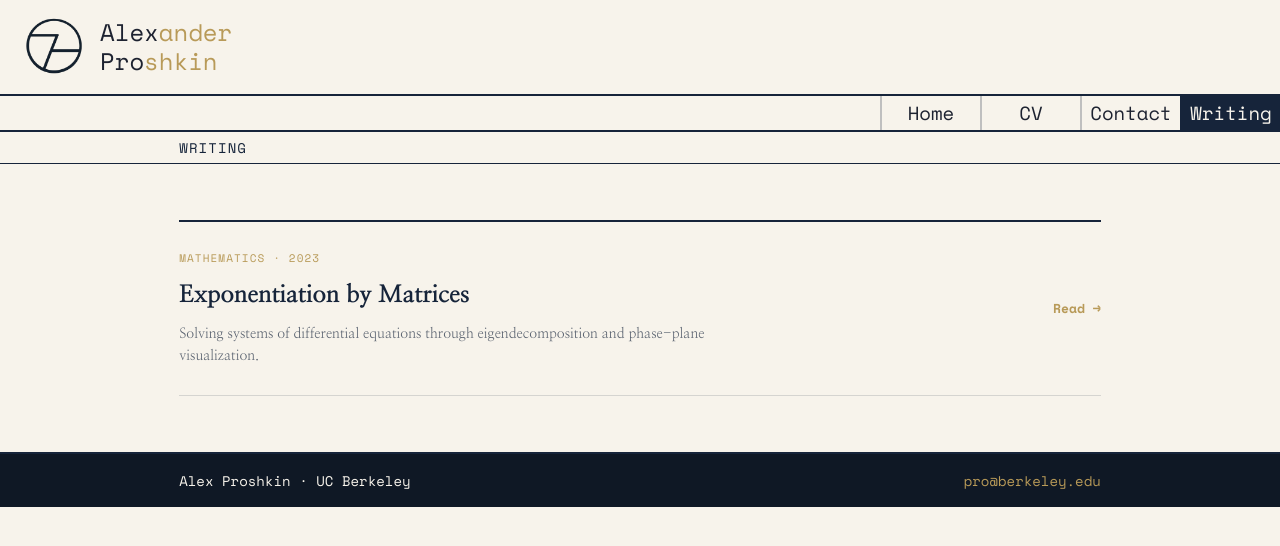
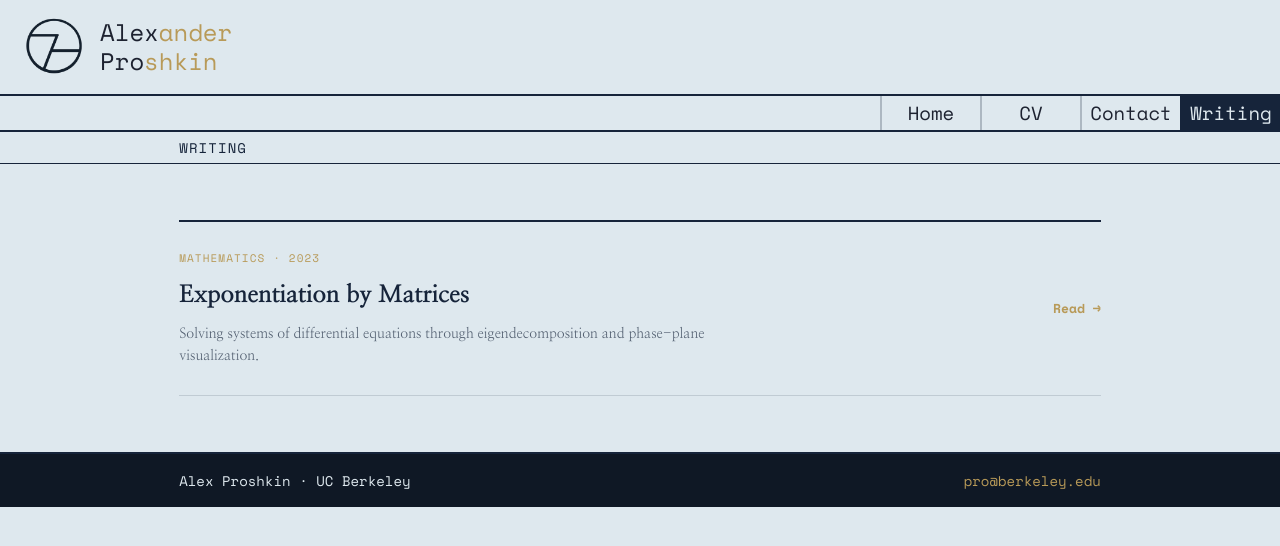
Before and after one commit to alex-prosh/alex-personal-website, a Next.js app: page /blog in a window 1280 px wide. Shown: the top 546 px of the page. Built offline with nearby package versions, Linux system fonts and the light colour scheme.

Commit message:
feat: change all backgrounds to #DEE8EE

```diff
--- a/app/blog/matrix-exponents/page.tsx
+++ b/app/blog/matrix-exponents/page.tsx
@@ -115,7 +115,7 @@ export default function MatrixExponentsPage() {
       </div>
 
       {/* The ODE */}
-      <div style={{ background: '#F3EFE4', borderTop: '1px solid rgba(22,36,58,0.12)', borderBottom: '1px solid rgba(22,36,58,0.12)', padding: '64px min(14%, 200px)' }}>
+      <div style={{ background: '#DEE8EE', borderTop: '1px solid rgba(22,36,58,0.12)', borderBottom: '1px solid rgba(22,36,58,0.12)', padding: '64px min(14%, 200px)' }}>
         <SectionLabel>The Problem</SectionLabel>
         <div style={{ display: 'grid', gridTemplateColumns: '1fr 1fr', gap: 64 }}>
           <div>
@@ -216,7 +216,7 @@ export default function MatrixExponentsPage() {
       </div>
 
       {/* Decomp steps figure */}
-      <div style={{ background: '#F3EFE4', borderTop: '1px solid rgba(22,36,58,0.12)', borderBottom: '1px solid rgba(22,36,58,0.12)', padding: '64px min(14%, 200px)' }}>
+      <div style={{ background: '#DEE8EE', borderTop: '1px solid rgba(22,36,58,0.12)', borderBottom: '1px solid rgba(22,36,58,0.12)', padding: '64px min(14%, 200px)' }}>
         <SectionLabel>Three-Step Computation</SectionLabel>
         <div style={{ marginBottom: 48 }}>
           <Fig
@@ -365,7 +365,7 @@ export default function MatrixExponentsPage() {
       </div>
 
       {/* Euler's Method */}
-      <div style={{ background: '#F3EFE4', borderTop: '1px solid rgba(22,36,58,0.12)', borderBottom: '1px solid rgba(22,36,58,0.12)', padding: '64px min(14%, 200px)' }}>
+      <div style={{ background: '#DEE8EE', borderTop: '1px solid rgba(22,36,58,0.12)', borderBottom: '1px solid rgba(22,36,58,0.12)', padding: '64px min(14%, 200px)' }}>
         <SectionLabel>{"Euler's Method"}</SectionLabel>
         <div style={{ display: 'grid', gridTemplateColumns: '1fr 1fr', gap: 64 }}>
           <div>
--- a/app/globals.css
+++ b/app/globals.css
@@ -3,7 +3,7 @@
 @tailwind utilities;
 
 :root {
-  --bg: #F7F3EB;
+  --bg: #DEE8EE;
   --black: #1D2230;
   --crimson: #16243A;
   --crimson-dark: #0F1825;
@@ -41,7 +41,7 @@ nav { width: 100%; }
   font-family: var(--font-mono), monospace;
   height: 96px;
   font-size: 24px;
-  background-color: #F7F3EB;
+  background-color: #DEE8EE;
   border-bottom: 2px solid var(--crimson);
   display: flex;
   align-items: center;
@@ -77,7 +77,7 @@ nav { width: 100%; }
 #div-lower {
   height: 36px;
   font-size: 19px;
-  background-color: #F7F3EB;
+  background-color: #DEE8EE;
   border-bottom: 2px solid var(--crimson);
   font-family: var(--font-mono), monospace;
   display: flex;
@@ -176,7 +176,7 @@ nav { width: 100%; }
   font-size: 14px;
   height: 32px;
   font-family: var(--font-mono), monospace;
-  background-color: #F7F3EB;
+  background-color: #DEE8EE;
   border-bottom: 1px solid var(--crimson);
   display: flex;
   align-items: center;
@@ -192,7 +192,7 @@ nav { width: 100%; }
 #bio-lower {
   font-size: 36px;
   width: 100%;
-  background-color: #F7F3EB;
+  background-color: #DEE8EE;
   border-bottom: 2px solid var(--crimson);
 }
 
@@ -211,7 +211,7 @@ nav { width: 100%; }
 
 /* ── Work / Cards ── */
 #work {
-  background-color: #F3EFE4;
+  background-color: #DEE8EE;
   background-image: url('/images/clouds.png');
   background-size: 100% auto;
   background-repeat: no-repeat;
@@ -250,7 +250,7 @@ nav { width: 100%; }
 .card .rule {
   width: 100%;
   height: 1px;
-  background-color: rgba(242, 239, 234, 0.3);
+  background-color: rgba(222, 232, 238, 0.3);
 }
 
 .card .type-container {
@@ -370,7 +370,7 @@ nav { width: 100%; }
   font-size: 14px;
   height: 32px;
   font-family: var(--font-mono), monospace;
-  background-color: #F7F3EB;
+  background-color: #DEE8EE;
   border-top: 2px solid var(--crimson);
   border-bottom: 1px solid var(--crimson);
   display: flex;
@@ -387,7 +387,7 @@ nav { width: 100%; }
 #contact-lower {
   font-size: 24px;
   width: 100%;
-  background-color: #F7F3EB;
+  background-color: #DEE8EE;
   border-bottom: 2px solid var(--crimson);
   padding: 12px 0;
 }
--- a/app/projects/drs-asset-tracker/page.tsx
+++ b/app/projects/drs-asset-tracker/page.tsx
@@ -62,7 +62,7 @@ export default function DRSPage() {
         />
         <div style={{ position: 'absolute', inset: 0, background: 'var(--img-gradient)', mixBlendMode: 'screen', pointerEvents: 'none' }} />
         <div style={{ position: 'absolute', inset: 0, background: 'linear-gradient(105deg, rgba(12,24,40,0.82) 0%, rgba(12,24,40,0.4) 55%, transparent 100%)' }} />
-        <div style={{ position: 'absolute', bottom: 44, left: 'min(14%, 200px)', color: '#F7F3EB', maxWidth: 520 }}>
+        <div style={{ position: 'absolute', bottom: 44, left: 'min(14%, 200px)', color: '#DEE8EE', maxWidth: 520 }}>
           <div style={{ fontFamily: 'var(--font-mono)', fontSize: 11, letterSpacing: '0.14em', textTransform: 'uppercase', opacity: 0.6, marginBottom: 14 }}>
             Systems Project · 2023
           </div>
@@ -114,7 +114,7 @@ export default function DRSPage() {
       </div>
 
       {/* ── Architecture Pipeline ── */}
-      <div style={{ borderTop: '1px solid rgba(22,36,58,0.15)', borderBottom: '1px solid rgba(22,36,58,0.15)', background: '#F3EFE4', padding: '56px min(14%, 200px)' }}>
+      <div style={{ borderTop: '1px solid rgba(22,36,58,0.15)', borderBottom: '1px solid rgba(22,36,58,0.15)', background: '#DEE8EE', padding: '56px min(14%, 200px)' }}>
         <div style={{ fontFamily: 'var(--font-mono)', fontSize: 11, letterSpacing: '0.12em', textTransform: 'uppercase', color: 'var(--gold)', marginBottom: 40 }}>
           System Architecture
         </div>
@@ -162,7 +162,7 @@ export default function DRSPage() {
       </div>
 
       {/* ── Timeline ── */}
-      <div style={{ borderTop: '1px solid rgba(22,36,58,0.15)', padding: '72px min(14%, 200px)', background: '#F3EFE4' }}>
+      <div style={{ borderTop: '1px solid rgba(22,36,58,0.15)', padding: '72px min(14%, 200px)', background: '#DEE8EE' }}>
         <div style={{ fontFamily: 'var(--font-mono)', fontSize: 11, letterSpacing: '0.12em', textTransform: 'uppercase', color: 'var(--gold)', marginBottom: 48 }}>
           Development Timeline
         </div>
@@ -188,14 +188,14 @@ export default function DRSPage() {
         <div style={{ width: '50%', position: 'relative', overflow: 'hidden', borderRight: '1px solid var(--crimson)', aspectRatio: '3/4' }}>
           <img src="/images/drs/hardware1.jpg" alt="Hardware breadboard close-up" style={{ width: '100%', height: '100%', display: 'block', objectFit: 'cover', objectPosition: 'center center' }} />
           <div style={{ position: 'absolute', inset: 0, background: 'var(--img-gradient)', mixBlendMode: 'screen', pointerEvents: 'none' }} />
-          <div style={{ position: 'absolute', bottom: 12, left: 16, fontFamily: 'var(--font-mono)', fontSize: 10, color: 'rgba(247,243,235,0.7)', letterSpacing: '0.08em', textTransform: 'uppercase' }}>
+          <div style={{ position: 'absolute', bottom: 12, left: 16, fontFamily: 'var(--font-mono)', fontSize: 10, color: 'rgba(222,232,238,0.7)', letterSpacing: '0.08em', textTransform: 'uppercase' }}>
             ESP32 + M6E Nano on breadboard
           </div>
         </div>
         <div style={{ width: '50%', position: 'relative', overflow: 'hidden', aspectRatio: '3/4' }}>
           <img src="/images/drs/hardware2.jpg" alt="Full hardware assembly" style={{ width: '100%', height: '100%', display: 'block', objectFit: 'cover', objectPosition: 'center center' }} />
           <div style={{ position: 'absolute', inset: 0, background: 'var(--img-gradient)', mixBlendMode: 'screen', pointerEvents: 'none' }} />
-          <div style={{ position: 'absolute', bottom: 12, left: 16, fontFamily: 'var(--font-mono)', fontSize: 10, color: 'rgba(247,243,235,0.7)', letterSpacing: '0.08em', textTransform: 'uppercase' }}>
+          <div style={{ position: 'absolute', bottom: 12, left: 16, fontFamily: 'var(--font-mono)', fontSize: 10, color: 'rgba(222,232,238,0.7)', letterSpacing: '0.08em', textTransform: 'uppercase' }}>
             Full assembly with power supply
           </div>
         </div>
```
